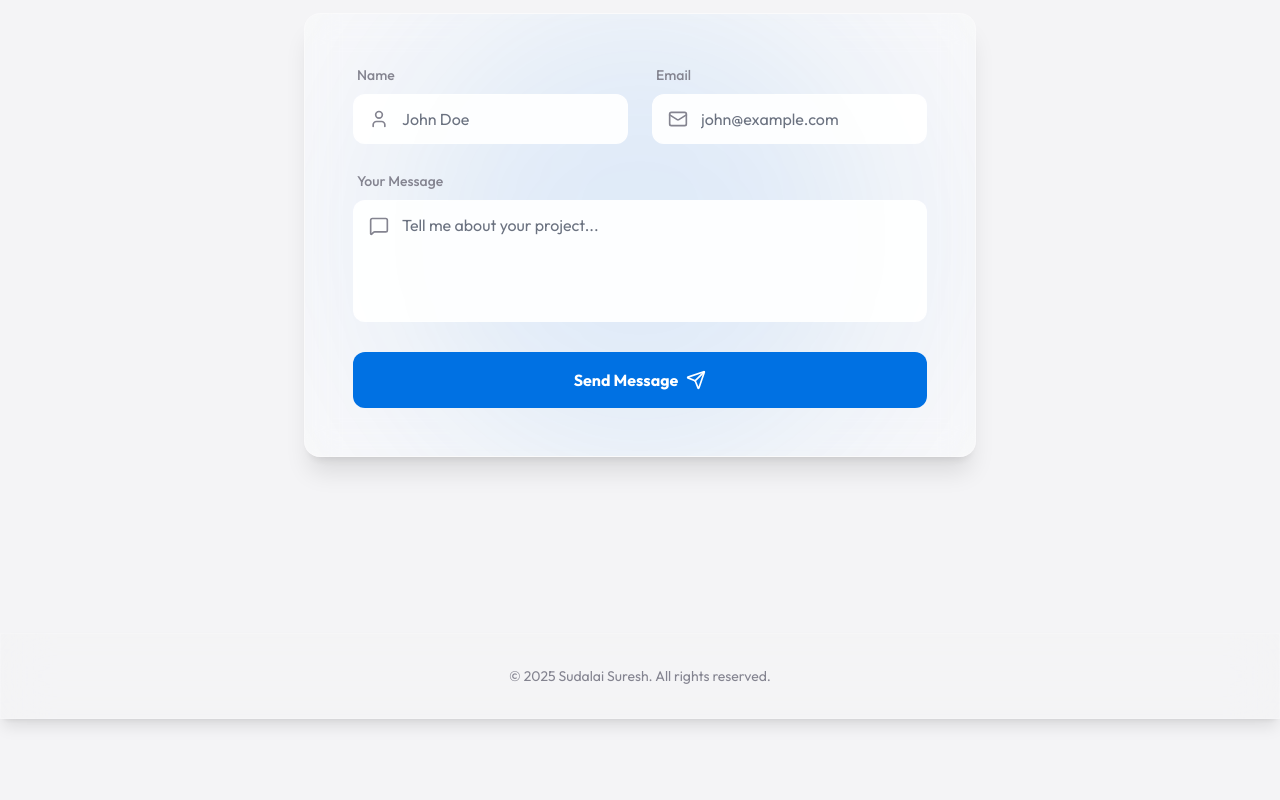
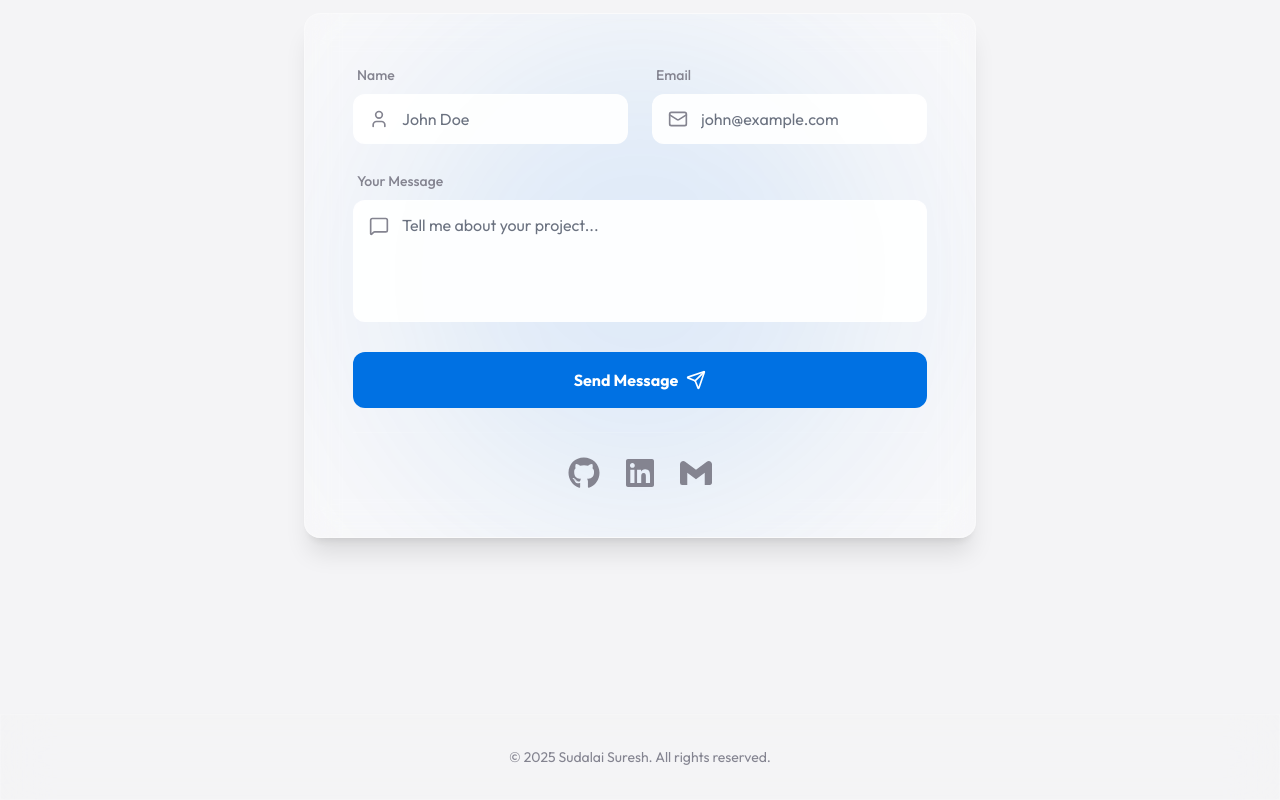
Before and after one commit to The-Suresh/Sudalai-Suresh-Portfolio, a React (Vite) app in the folder frontend/: page / in a window 1280 px wide. Shown: the part 6590-7390 px from the top of the page. Before the commit the page ends 7309 px from the top, so only its background shows below. Built offline with nearby package versions, Linux system fonts and the light colour scheme.

Commit message:
feat: Add social icons with original brand colors to contact form

```diff
--- a/frontend/src/components/Contact.jsx
+++ b/frontend/src/components/Contact.jsx
@@ -1,6 +1,8 @@
 import { useState } from "react";
 import { motion } from "framer-motion";
 import { Send, Mail, User, MessageSquare } from "lucide-react";
+import { FaGithub, FaLinkedin } from "react-icons/fa";
+import { SiGmail } from "react-icons/si";
 
 const Contact = () => {
     const [formData, setFormData] = useState({
@@ -141,6 +143,35 @@ const Contact = () => {
                                 {status === "error" ? "Something went wrong. Please try again." : status}
                             </p>
                         )}
+
+                        {/* Social Links */}
+                        <div className="flex justify-center gap-6 pt-6 border-t border-white/10 mt-8">
+                            <a
+                                href="https://github.com/The-Suresh"
+                                target="_blank"
+                                rel="noopener noreferrer"
+                                className="text-secondary hover:text-[#181717] transition-colors transition-transform hover:scale-110"
+                                title="GitHub"
+                            >
+                                <FaGithub size={32} />
+                            </a>
+                            <a
+                                href="https://www.linkedin.com/in/sudalaisureshp/"
+                                target="_blank"
+                                rel="noopener noreferrer"
+                                className="text-secondary hover:text-[#0A66C2] transition-colors transition-transform hover:scale-110"
+                                title="LinkedIn"
+                            >
+                                <FaLinkedin size={32} />
+                            </a>
+                            <a
+                                href="mailto:sudalaisuresh333@gmail.com"
+                                className="text-secondary hover:text-[#EA4335] transition-colors transition-transform hover:scale-110"
+                                title="Email"
+                            >
+                                <SiGmail size={32} />
+                            </a>
+                        </div>
                     </form>
                 </div>
             </div>
```
